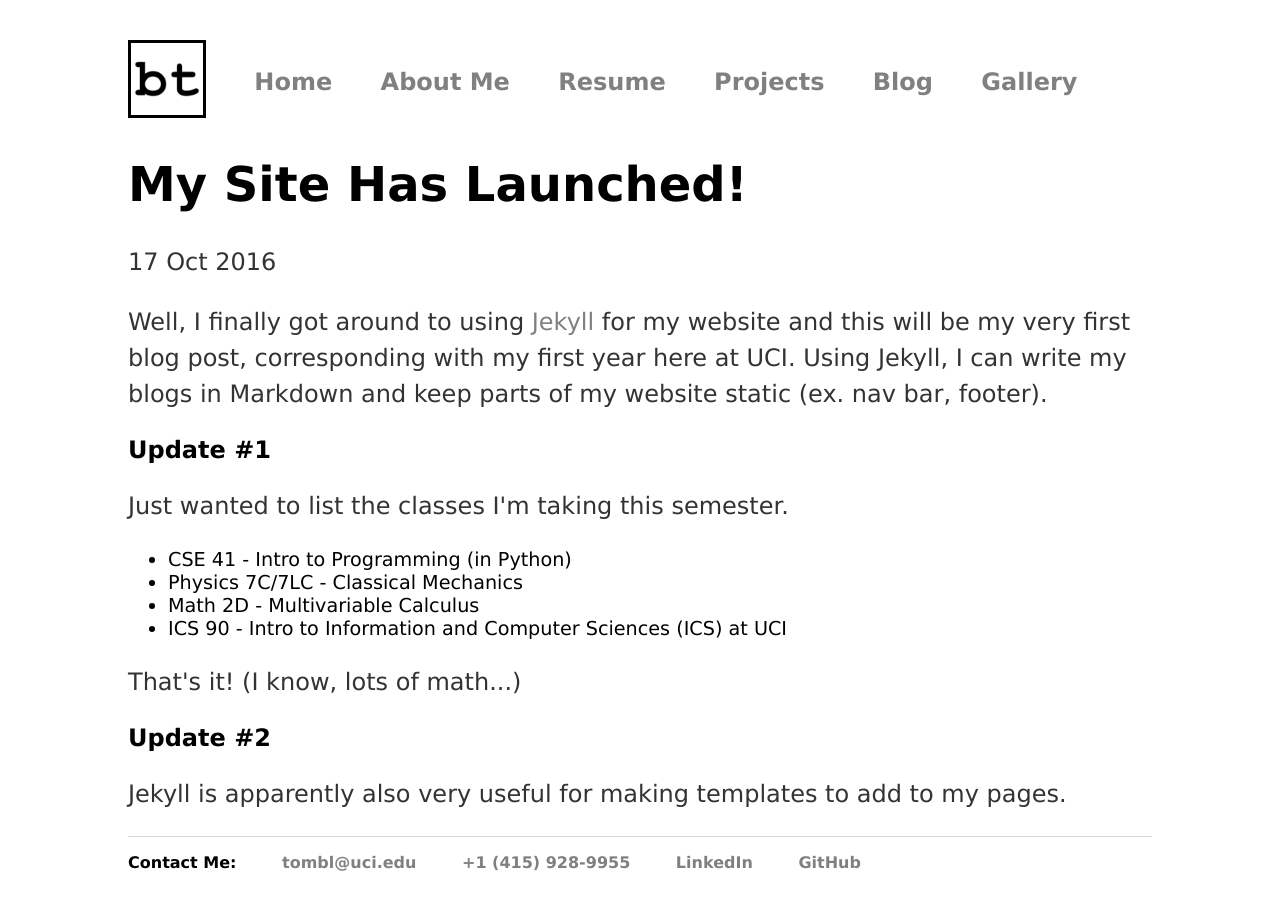
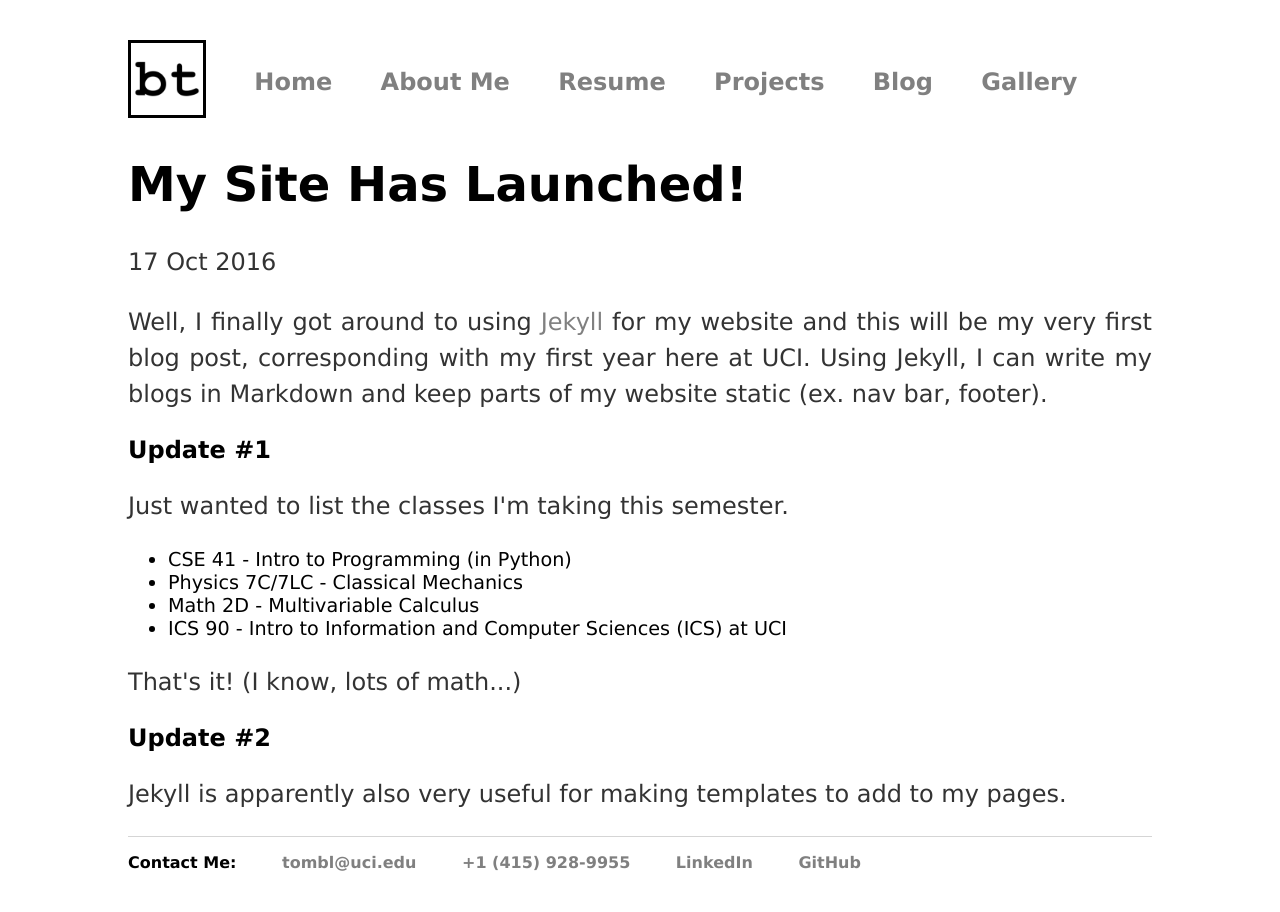
Before and after one commit to BTx123/BTx123.github.io, a Jekyll site: the page built from _posts/2016-10-17-site-launched.md, in a window 1280 px wide. Built offline with Jekyll 4.4.1, drawn with Linux system fonts in a browser that asks for light colours; nearby versions of some CDN libraries.

Commit message:
Update css

```diff
--- a/css/main.css
+++ b/css/main.css
@@ -51,7 +51,7 @@ a:hover {
     text-decoration: underline;
 }
 
-.about {
+.about, .post {
     text-align: justify;
 }
 
```
